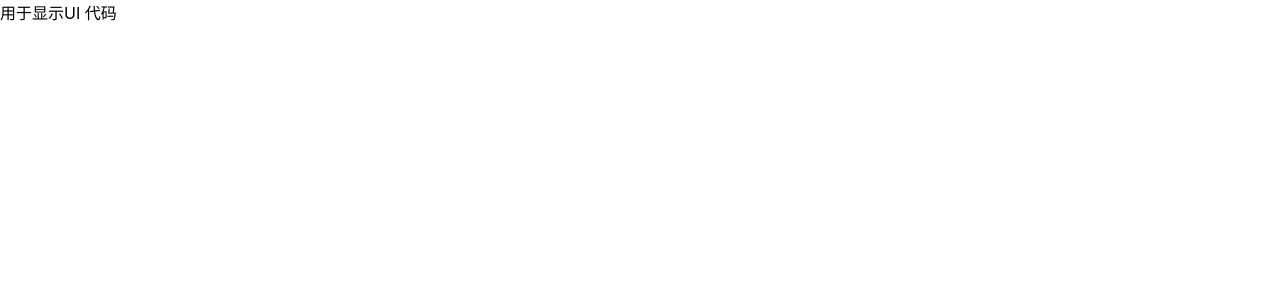
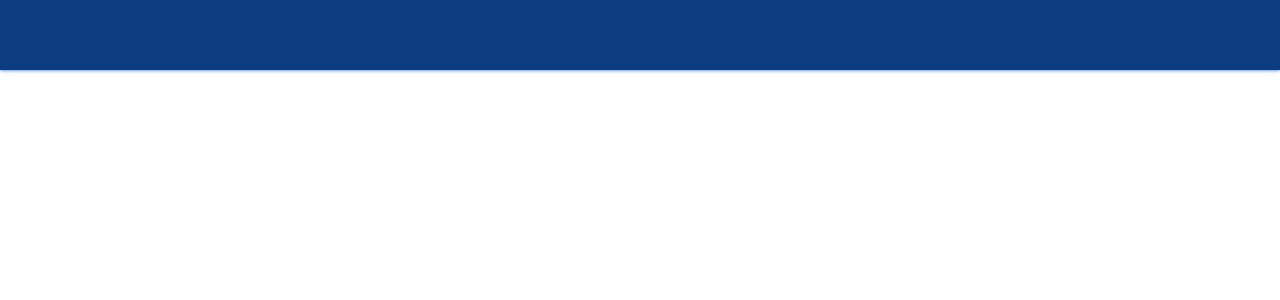
Before and after one commit to fwfan/MyBlog, a JavaScript app in the folder html/: page / in a window 1280 px wide. Shown: the top 300 px of the page. Built offline with nearby package versions, Linux system fonts and the light colour scheme; the HTML template or start-up script is replaced by a standard one.

Commit message:
构建UI 基本布局
layout

```diff
--- a/html/package.json
+++ b/html/package.json
@@ -8,6 +8,8 @@
     "@testing-library/user-event": "^13.5.0",
     "react": "^18.2.0",
     "react-dom": "^18.2.0",
+    "react-router": "^6.4.3",
+    "react-router-dom": "^6.4.3",
     "react-scripts": "5.0.1",
     "sass": "^1.56.0",
     "web-vitals": "^2.1.4"
--- a/html/public/index.html
+++ b/html/public/index.html
@@ -6,7 +6,6 @@
     <title>Fwfan's Blog</title>
   </head>
   <body>
-    <noscript>You need to enable JavaScript to run this app.</noscript>
     <div id="root"></div>
   </body>
 </html>
--- a/html/src/App.js
+++ b/html/src/App.js
@@ -1,9 +1,17 @@
-import './App.scss';
+import "./App.scss";
 
 function App() {
   return (
-    <div className="App">
-        用于显示UI 代码
+    <div className={"App"}>
+      <div className="header">
+
+      </div>
+      <div className="content">
+        <div className="left"></div>
+        <div className="middle"></div>
+        <div className="right"></div>
+      </div>
+      <div className="bottom"></div>
     </div>
   );
 }
--- a/html/src/App.scss
+++ b/html/src/App.scss
@@ -1,4 +1,25 @@
+@import "./style/color.scss";
+$height: 70px;
+
 .App {
-  height: 100vh;
-  width: 100vw;
+  height: 100%;
+  width: 100%;
+  .header {
+    width: 100%;
+    height: $height;
+    background-color: $blue-2;
+    box-shadow: 0px 0px 4px 0px $blue-4;
+  }
+  .content {
+    height: calc(100% - $height);
+    width: 100%;
+    min-width: 800px;
+    overflow: scroll;
+    background-color: blue($color: #000000);
+  }
+  .bottom {
+    width: 100%;
+    height: 70px;
+    background-color: red;
+  }
 }
--- a/html/src/index.scss
+++ b/html/src/index.scss
@@ -1,8 +1,9 @@
+@import "./style/color.scss";
+
 html,
 body {
-  margin: 0;
-  width: 100%;
-  height: 100%;
+  height: 100vh;
+  overflow: hidden;
   font-family: -apple-system, BlinkMacSystemFont, "Segoe UI", "Roboto", "Oxygen",
     "Ubuntu", "Cantarell", "Fira Sans", "Droid Sans", "Helvetica Neue",
     sans-serif;
@@ -15,9 +16,10 @@ code {
     monospace;
 }
 
-
-html {
-  overflow: auto;
+* {
+  box-sizing: border-box;
+  padding: unset;
+  margin: unset;
 }
 
 #root {
@@ -37,7 +39,8 @@ html {
 
 /*滚动条滑块*/
 ::-webkit-scrollbar-thumb {
-  background-color: #e8e8e8;
+  background-color: $gray-5;
+  border-radius: 6px;
 }
 
 /*滚动条轨道按钮*/
@@ -51,7 +54,7 @@ html {
 
 /*火狐浏览器*/
 * {
-  scrollbar-color: #e8e8e8 transparent; /* 滑块颜色  滚动条背景颜色 */
+  scrollbar-color: $gray-5 transparent; /* 滑块颜色  滚动条背景颜色 */
   scrollbar-width: thin; /* 滚动条宽度有三种：thin、auto、none */
 }
 /*-----滚动条相关 end----*/
--- /dev/null
+++ b/html/src/style/color.scss
@@ -0,0 +1,74 @@
+$gray-1: #333; // 一级文字，标题、正文主体、表格内容等主体文字
+$gray-2: #666; // 次级文字、辅助性文字、表格标题栏文字
+$gray-3: #999; // 三级颜色，辅助性文字，次于666辅助色，可用于提示性文字
+$gray-4: #aaa; // 四级颜色，提示性辅助色，常用于图标或文字
+$gray-5: #ccc; // 五级灰色，最常用于输入框中提示文字颜色
+$gray-6: #e8e8e8; // 分割线/不可用状态
+$gray-7: #f3f3f4; // 背景/表格标标题背景
+$gray-8: #fafafa; // 下拉菜单选中色/表格行选中色
+$gray-9: #fff; // 背景
+
+$blue-1: #082856; // 导航栏Hover
+$blue-2: #0d3c81; // 导航栏Background
+$blue-3: #1150ac; // 辅助色
+$blue-4: #1665d8; // 网站主色，按钮、标签文字、Hover&Click、导航selected、低危Hover Link链接
+$blue-5: #40b6df; // 低危状态
+$blue-6: #8ab2eb; // 辅助色
+$blue-7: #c4d8f5; // 辅助色
+$blue-8: #e8effb; //低危标签背景/下拉&表格Hover
+$blue-9: #508be1; //未评级颜色
+$blue-10: #e6f5fa; //候补颜色
+
+$red-1: #5c1d12; // 辅助色
+$red-2: #8a2b1b; // 辅助色
+$red-3: #a0321f; // 严重Hover
+$red-4: #e6492d; // 严重
+$red-5: #ec7661; // 辅助色
+$red-6: #f2a496; // 辅助色
+$red-7: #f8d1ca; // 辅助色
+$red-8: #fcedea; // 严重标签Background
+
+$orange-1: #633000; // 辅助色
+$orange-2: #954900; // 辅助色
+$orange-3: #c76100; // 高危Hover
+$orange-4: #f97a00; // 高危
+$orange-5: #fb9c40; // 辅助色
+$orange-6: #fcbc7f; // 辅助色
+$orange-7: #fddebf; // 辅助色
+$orange-8: #fef1e5; // 高危标签Background
+
+$yellow-1: #644708; // 辅助色
+$yellow-2: #966b0c; // 辅助色
+$yellow-3: #c88f10; // 中危Hover
+$yellow-4: #fab314; // 中危
+$yellow-5: #fbc95a; // 辅助色
+$yellow-6: #fcd989; // 辅助色
+$yellow-7: #feecc4; // 辅助色
+$yellow-8: #fef7e7; // 中危标签Background
+
+$green-1: #14441b; // 辅助色
+$green-2: #1f6628; // 辅助色
+$green-3: #298836; // 健康Hover
+$green-4: #34aa44; // 健康
+$green-5: #67c073; // 辅助色
+$green-6: #99d4a1; // 辅助色
+$green-7: #ccead0; // 辅助色
+$green-8: #eaf6ec; // 健康标签Background
+
+$purple-1: #292361; // 候补颜色
+$purple-2: #3d3491; // 候补颜色
+$purple-3: #5246c2; // 候补颜色
+$purple-4: #6758f3; // 候补颜色
+$purple-5: #8d81f6; // 候补颜色
+$purple-6: #b3abf9; // 候补颜色
+$purple-7: #d8d5fb; // 候补颜色
+$purple-8: #f0eefd; // 候补颜色
+
+$cyan-1: #0a4a3a; // 候补颜色
+$cyan-2: #0f6f57; // 候补颜色
+$cyan-3: #149474; // 候补颜色
+$cyan-4: #1ab991; // 候补颜色
+$cyan-5: #53cbad; // 候补颜色
+$cyan-6: #8cdcc8; // 候补颜色
+$cyan-7: #c5ede3; // 候补颜色
+$cyan-8: #c5ede3; // 候补颜色
```
Also changed, not shown: html/src/app/AppHeader.jsx (added, +7 -0 lines), 1 other file (tests, documents, lock files or other folders).
